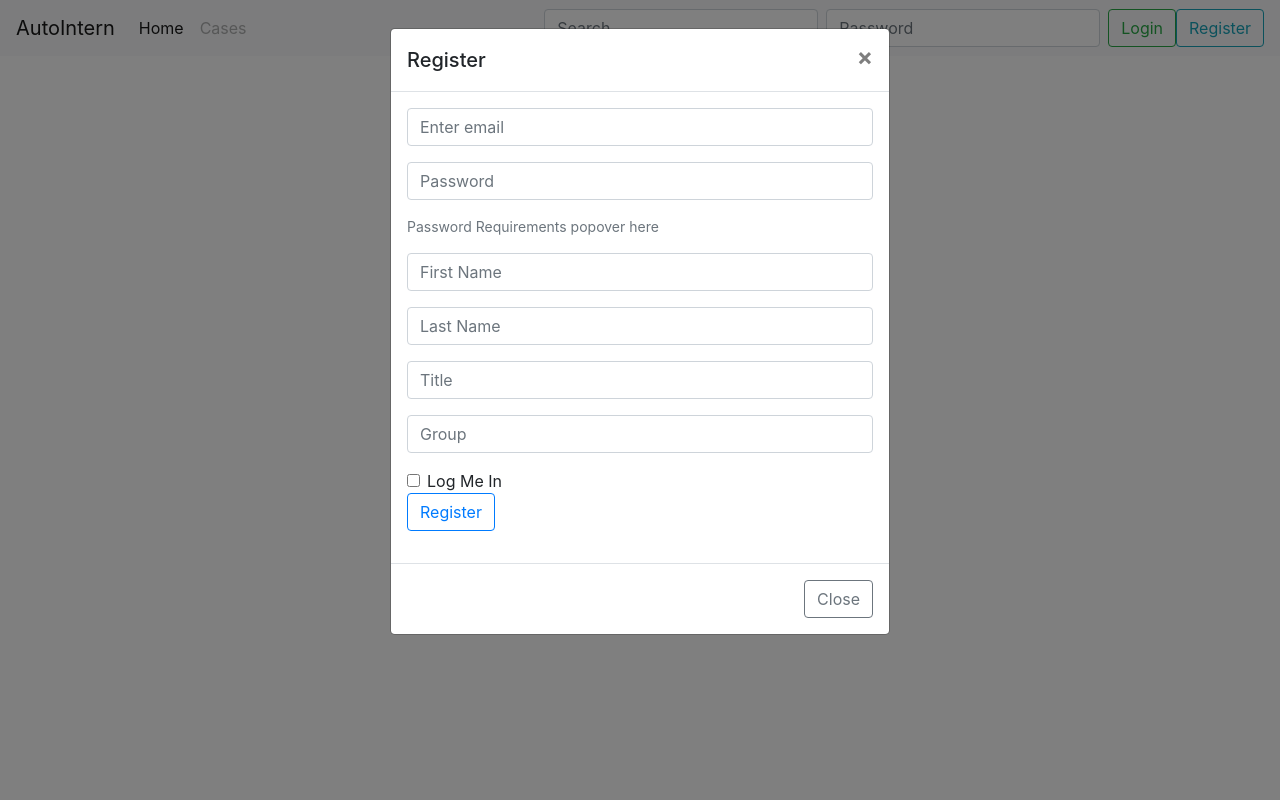
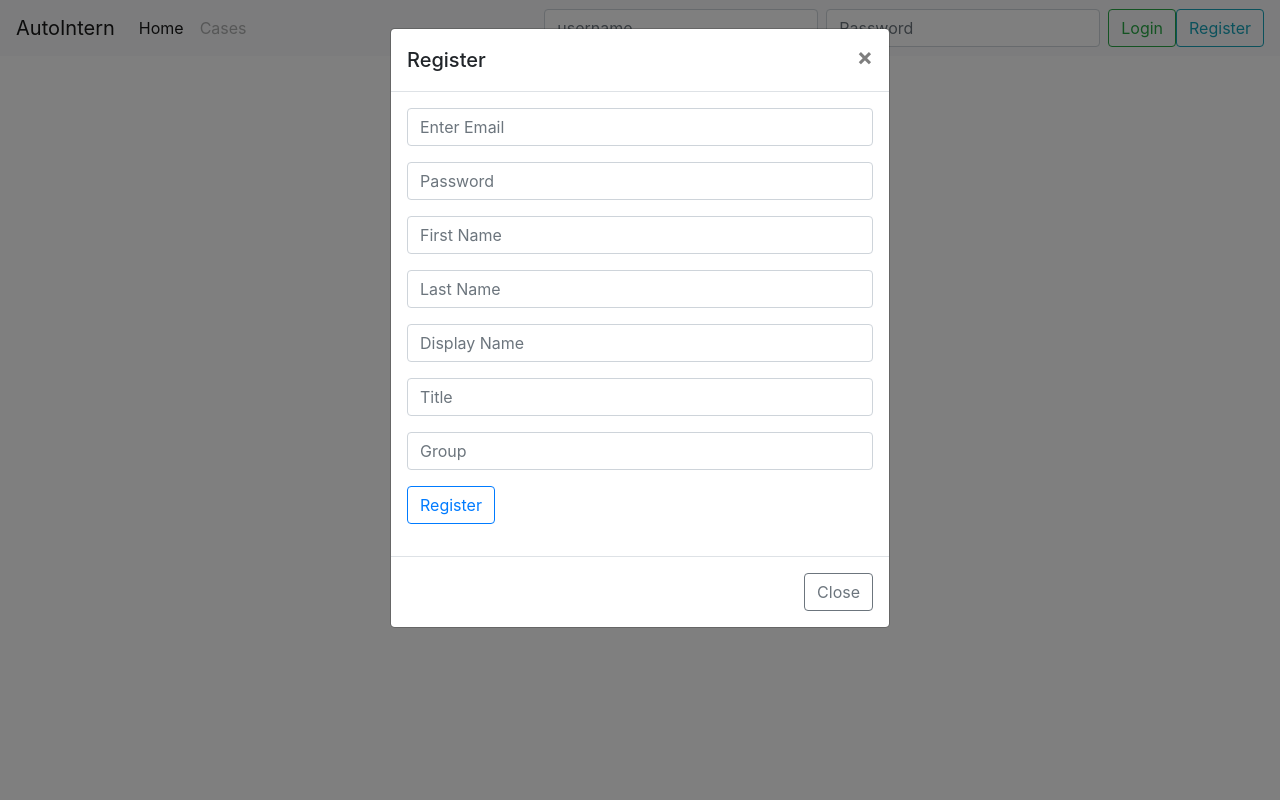
Before and after one commit to dominickdelucia/AutoIntern-Django, a Django app: page / in a window 1280 px wide, after a click on "Register". Run offline with Django 3.2, Linux system fonts and the light colour scheme; some libraries are stand-ins or nearby versions.

Commit message:
added login/register/logout functionality

```diff
--- /dev/null
+++ b/autoIntern/forms.py
@@ -0,0 +1,39 @@
+from django.forms import ModelForm
+from autoIntern.models import User
+from django import forms
+
+
+class UserForm(ModelForm):
+    """Defines the user form in the registration page"""
+
+    class Meta:
+        model = User
+        fields = {'email':'', 'password':'',
+                  'firstName':'','lastName':'',
+                   'displayName':'', 'title':'',
+                    'group':''}
+
+    def __init__(self, *args, **kwargs):
+        super().__init__(*args, **kwargs)
+        # elds = {'email':'', 'password':'', 'firstName':'', 'lastName':'', 'displayName':'', 'title':'', 'group':''}
+        self.fields['email'].widget.attrs.update({'type':'email',
+                                            'class' : 'form-control',
+                                            'placeholder' : 'Enter Email'})
+        self.fields['password'].widget.attrs.update({'type':'password',
+                                                'class' : 'form-control',
+                                                'placeholder' : 'Password'})
+        self.fields['firstName'].widget.attrs.update({'type':'text',
+                                                'class' : 'form-control',
+                                                'placeholder' : 'First Name'})
+        self.fields['lastName'].widget.attrs.update({'type': 'text',
+                                               'class': 'form-control',
+                                               'placeholder': 'Last Name'})
+        self.fields['displayName'].widget.attrs.update({'type': 'text',
+                                                  'class': 'form-control',
+                                                  'placeholder': 'Display Name'})
+        self.fields['title'].widget.attrs.update({'type': 'text',
+                                            'class': 'form-control',
+                                            'placeholder': 'Title'})
+        self.fields['group'].widget.attrs.update({'type': 'text',
+                                            'class': 'form-control',
+                                            'placeholder': 'Group'})
--- a/autoIntern/models.py
+++ b/autoIntern/models.py
@@ -28,9 +28,11 @@ from django.db import models
 
 class User(models.Model):
     email = models.CharField(max_length=255, primary_key=True)
+    password = models.CharField(max_length=255)
     firstName = models.CharField(max_length=255)
     lastName = models.CharField(max_length=255)
     displayName = models.CharField(max_length=255)
     group = models.CharField(max_length=255)
     title = models.CharField(max_length=255)
+
 # Create your models here.
--- a/autoIntern/templates/autoIntern/index.html
+++ b/autoIntern/templates/autoIntern/index.html
@@ -8,6 +8,9 @@
 
 {# Display django.contrib.messages as Bootstrap alerts #}
 {% bootstrap_messages %}
+
+{# Load widget tweaks for front end convenience #}
+{% load widget_tweaks %}
 
 <!-- navbar stuff -->
 <nav class="navbar navbar-expand-lg navbar-light bg-light">
@@ -38,12 +41,25 @@
                 <a class="nav-link disabled" href="#">Cases</a>
             </li>
         </ul>
-        <form class="form-inline my-2 my-lg-0">
-            <input class="form-control mr-sm-2" type="text" placeholder="Search" aria-label="username">
-            <input class="form-control mr-sm-2" type="password" placeholder="Password" aria-label="password">
-            <button class="btn btn-outline-success my-2 my-sm-0" type="submit">Login</button>
+        <!-- if user is not logged in -->
+        {% if user is null %}
+            <form action="/login/" method="post" class="form-inline my-2 my-lg-0">
+                {% csrf_token %}
+                <input class="form-control mr-sm-2" type="text" placeholder="username" aria-label="username" name="email">
+                <input class="form-control mr-sm-2" type="password" placeholder="Password" aria-label="password" name="password">
+                <button class="btn btn-outline-success my-2 my-sm-0" type="submit">Login</button>
+            </form>
             <button class="btn btn-outline-info my-2 my-sm-0" data-toggle="modal" type="button" data-target="#registerModal">Register</button>
+        {% else %}
+        <!-- TODO Put a user icon here -->
+        <h3><a class="nav-link"> Hello, {{ user.displayName }} </a></h3>
+        <form action="/logout/" method="post">
+            {% csrf_token %}
+            <button class="btn btn-outline-info my-2 my-sm-0" type="submit">logout</button>
         </form>
+
+        {% endif %}
+
     </div>
 
 </nav>
@@ -60,31 +76,45 @@
       </div>
       <div class="modal-body">
           <form action="/register/" method="post">
-            <div class="form-group">
-                <input type="email" class="form-control" id="registerEmail" aria-describedby="emailHelp" placeholder="Enter email" value="{{ registerEmail }}">
-            </div>
-            <div class="form-group">
-                <input type="password" class="form-control" id=registerPassword" placeholder="Password" value="{{ registerPassword }}">
-            </div>
-            <div class="form-group">
-                <small id="passwordHelp" class="form-text text-muted">Password Requirements popover here</small>
-            </div>
-            <div class="form-group">
-                <input type="text" class="form-control" id="registerFirstName" placeholder="First Name" value="{{ registerFirstName }}">
-            </div>
-            <div class="form-group">
-                <input type="text" class="form-control" id="registerLasttName" placeholder="Last Name" value="{{ registerLastName }}">
-            </div>
-            <div class="form-group">
-                <input type="text" class="form-control" id="registerTitle" placeholder="Title" value="{{ registerTitle }}">
-            </div>
-            <div class="form-group">
-                <input type="text" class="form-control" id="registerGroup" placeholder="Group" value="{{ registerGroup }}">
-            </div>
-            <div class="form-check">
-                <input type="checkbox" class="form-check-input" id="loginCheck" value="{{ loginCheck }}">
-                <label class="form-check-label" for="loginCheck">Log Me In</label>
-            </div>
+            {% csrf_token %}
+            <!--<div class="form-group">-->
+                <!--{{ userForm.email.errors }}-->
+                <!--{{ userForm.email }}-->
+            <!--</div>-->
+            {% for field in userForm %}
+                <div class="form-group">
+                {{ field.errors }}
+                {{ field }}
+                {% if field.help_text %}
+                    <p class="help">{{ field.help_text|safe }}</p>
+                {% endif %}
+                </div>
+            {% endfor %}
+            <!--<div class="form-group">-->
+                <!--<input type="email" class="form-control" id="registerEmail" aria-describedby="emailHelp" placeholder="Enter email" value="{{ registerEmail }}">-->
+            <!--</div>-->
+            <!--<div class="form-group">-->
+                <!--<input type="password" class="form-control" id=registerPassword" placeholder="Password" value="{{ registerPassword }}">-->
+            <!--</div>-->
+            <!--<div class="form-group">-->
+                <!--<small id="passwordHelp" class="form-text text-muted">Password Requirements popover here</small>-->
+            <!--</div>-->
+            <!--<div class="form-group">-->
+                <!--<input type="text" class="form-control" id="registerFirstName" placeholder="First Name" value="{{ registerFirstName }}">-->
+            <!--</div>-->
+            <!--<div class="form-group">-->
+                <!--<input type="text" class="form-control" id="registerLasttName" placeholder="Last Name" value="{{ registerLastName }}">-->
+            <!--</div>-->
+            <!--<div class="form-group">-->
+                <!--<input type="text" class="form-control" id="registerTitle" placeholder="Title" value="{{ registerTitle }}">-->
+            <!--</div>-->
+            <!--<div class="form-group">-->
+                <!--<input type="text" class="form-control" id="registerGroup" placeholder="Group" value="{{ registerGroup }}">-->
+            <!--</div>-->
+            <!--<div class="form-check">-->
+                <!--<input type="checkbox" class="form-check-input" id="loginCheck" value="{{ loginCheck }}">-->
+                <!--<label class="form-check-label" for="loginCheck">Log Me In</label>-->
+            <!--</div>-->
             <button type="submit" class="btn btn-outline-primary">Register</button>
           </form>
       </div>
--- a/autoIntern/urls.py
+++ b/autoIntern/urls.py
@@ -14,8 +14,11 @@
 
 from django.conf.urls import url
 
-from . import views
+from .views import views
 
 urlpatterns = [
     url(r'^$', views.index, name='index'),
+    url(r'register/', views.register, name='register'),
+    url(r'login/', views.login, name='login'),
+    url(r'logout/', views.logout, name='logout')
 ]
--- a/autoIntern/views.py
+++ /dev/null
@@ -1,21 +0,0 @@
-# Copyright 2015 Google Inc.
-#
-# Licensed under the Apache License, Version 2.0 (the "License");
-# you may not use this file except in compliance with the License.
-# You may obtain a copy of the License at
-#
-#     http://www.apache.org/licenses/LICENSE-2.0
-#
-# Unless required by applicable law or agreed to in writing, software
-# distributed under the License is distributed on an "AS IS" BASIS,
-# WITHOUT WARRANTIES OR CONDITIONS OF ANY KIND, either express or implied.
-# See the License for the specific language governing permissions and
-# limitations under the License.
-
-from django.http import HttpResponse
-from django.template import loader
-
-
-def index(request):
-    template = loader.get_template('autoIntern/index.html')
-    return HttpResponse(template.render(None,request))
--- /dev/null
+++ b/autoIntern/views/views.py
@@ -0,0 +1,73 @@
+# Copyright 2015 Google Inc.
+#
+# Licensed under the Apache License, Version 2.0 (the "License");
+# you may not use this file except in compliance with the License.
+# You may obtain a copy of the License at
+#
+#     http://www.apache.org/licenses/LICENSE-2.0
+#
+# Unless required by applicable law or agreed to in writing, software
+# distributed under the License is distributed on an "AS IS" BASIS,
+# WITHOUT WARRANTIES OR CONDITIONS OF ANY KIND, either express or implied.
+# See the License for the specific language governing permissions and
+# limitations under the License.
+
+from django.http import HttpResponse
+from django.http import HttpResponseRedirect
+from django.template import loader
+from autoIntern.forms import UserForm
+from autoIntern.models import User
+
+
+loggedIn = False
+currentUser = None
+def index(request):
+    template = loader.get_template('autoIntern/index.html')
+    userForm = UserForm()
+
+    context = {'userForm' : userForm, 'user':currentUser}
+    return HttpResponse(template.render(context,request))
+
+def register(request):
+    """Register Users"""
+    userForm = UserForm()
+    if request.method == 'POST':
+        userForm = UserForm(request.POST)
+        if userForm.is_valid():
+            user = User()
+            user = User(**userForm.cleaned_data)
+            user.save()
+            print('about to return the http resopnse')
+        return HttpResponse(loader.get_template('autoIntern/index.html').render({'userForm':userForm, 'user':currentUser}, request))
+
+    if request.method == 'GET':
+        return HttpResponse(loader.get_template('autoIntern/index.html').render({'userForm': userForm, 'user':currentUser}, request))
+
+def login(request):
+    """Defines the login behavior"""
+    if request.method == 'POST':
+        email = request.POST.get("email")
+        password = request.POST.get("password")
+        print('POST is: ' + str(request.POST))
+        template = loader.get_template('autoIntern/index.html')
+        userForm = UserForm()
+        user = None
+        context = {'userForm': userForm, 'user': user}
+        try:
+            user = User.objects.get(email=email)
+            if password == user.password:
+                print('the user is now logged in')
+                context = {'userForm': userForm, 'user': user}
+                return HttpResponse(template.render(context,request))
+
+        except:
+            return HttpResponse(template.render(context,request))
+
+def logout(request):
+    """Defines the logout behavior"""
+    if request.method == 'POST':
+        context = {'userForm' : UserForm(), 'user' : None}
+        template = loader.get_template('autoIntern/index.html')
+        return HttpResponse(template.render(context, request))
+    else:
+        return HttpResponseRedirect('/')
--- a/mysite/settings/base.py
+++ b/mysite/settings/base.py
@@ -44,7 +44,8 @@ INSTALLED_APPS = (
     'django.contrib.messages',
     'django.contrib.staticfiles',
     'autoIntern',
-    'bootstrap4'
+    'bootstrap4',
+    'widget_tweaks'
 )
 
 MIDDLEWARE = (
--- a/requirements.txt
+++ b/requirements.txt
@@ -3,3 +3,4 @@ wheel==0.30.0
 gunicorn==19.7.1
 psycopg2-binary==2.7.4
 django-bootstrap4
+django-widget-tweaks
```
Also changed, not shown: autoIntern/migrations/0002_auto_20180308_2328.py (added), autoIntern/views/__init__.py (added).
